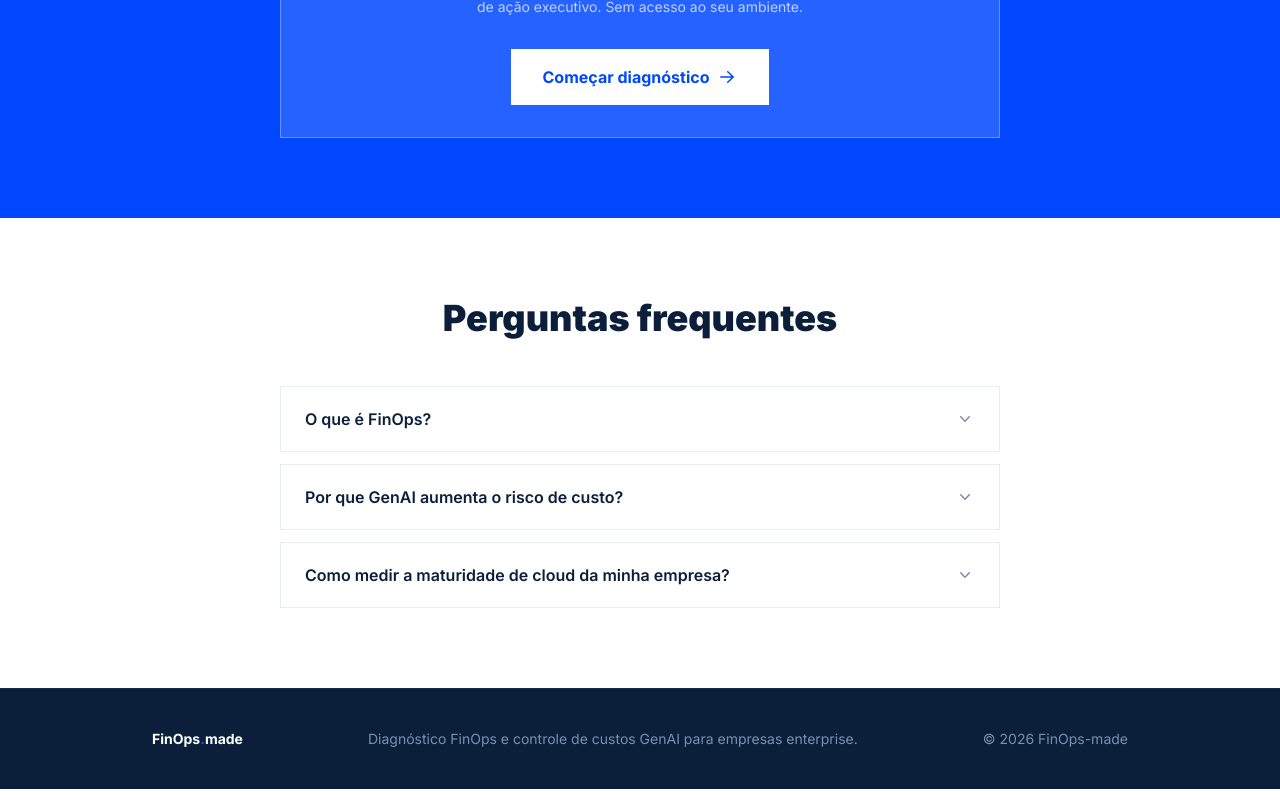
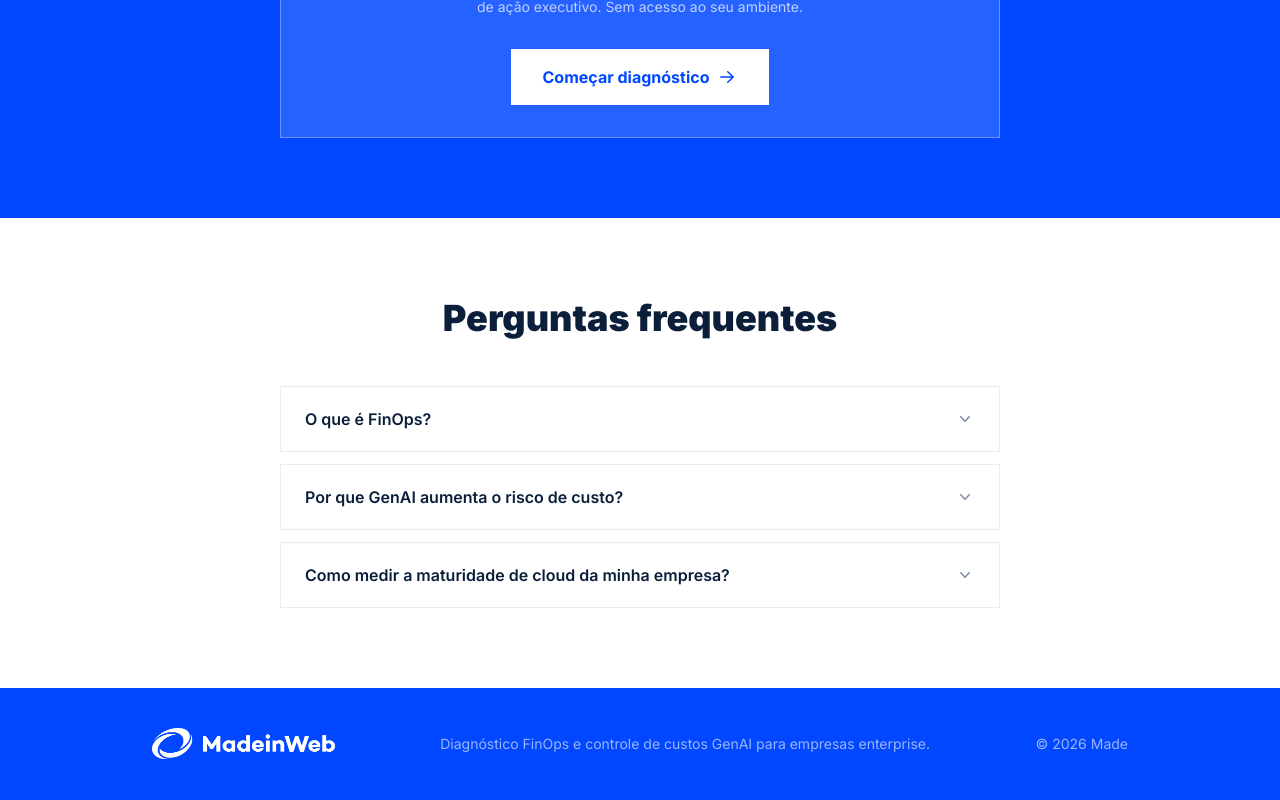
Before and after one commit to carlosjustgit/finops-made, a Next.js app: page / in a window 1280 px wide. Shown: the part 2515-3315 px from the top of the page. Built offline with nearby package versions, Linux system fonts and the light colour scheme; no server answers.

Commit message:
Update footer: blue bg, Made logo, new favicon
Co-authored-by: Cursor <cursoragent@cursor.com>

```diff
--- a/app/layout.tsx
+++ b/app/layout.tsx
@@ -41,7 +41,7 @@ export const metadata: Metadata = {
       "Diagnóstico gratuito em 30 segundos para avaliar custos de cloud e governança de IA. Sem formulário.",
   },
   icons: {
-    icon: "/favicon.svg",
+    icon: "/favicon-made.png",
   },
   robots: {
     index: true,
--- a/components/landing/Footer.tsx
+++ b/components/landing/Footer.tsx
@@ -1,14 +1,21 @@
+import Image from "next/image";
+
 export function Footer() {
   return (
-    <footer className="bg-[#0B1F3B] text-blue-200/60 py-10 border-t border-white/5">
-      <div className="max-w-5xl mx-auto px-6 flex flex-col md:flex-row items-center justify-between gap-4 text-sm">
-        <div className="font-bold text-white">
-          FinOps<span className="text-[#1E4DFF]">.</span>made
-        </div>
-        <p className="text-center">
+    <footer className="bg-[#0047FF] text-white/70 py-10">
+      <div className="max-w-5xl mx-auto px-6 flex flex-col md:flex-row items-center justify-between gap-6 text-sm">
+        <Image
+          src="/logo-made-branco.png"
+          alt="Made logo"
+          title="Made"
+          width={120}
+          height={40}
+          className="h-8 w-auto object-contain"
+        />
+        <p className="text-center text-white/60">
           Diagnóstico FinOps e controle de custos GenAI para empresas enterprise.
         </p>
-        <p>© {new Date().getFullYear()} FinOps-made</p>
+        <p className="text-white/60">© {new Date().getFullYear()} Made</p>
       </div>
     </footer>
   );
```
Also changed, not shown: public/favicon-made.png (added), public/logo-made-branco.png (added).
